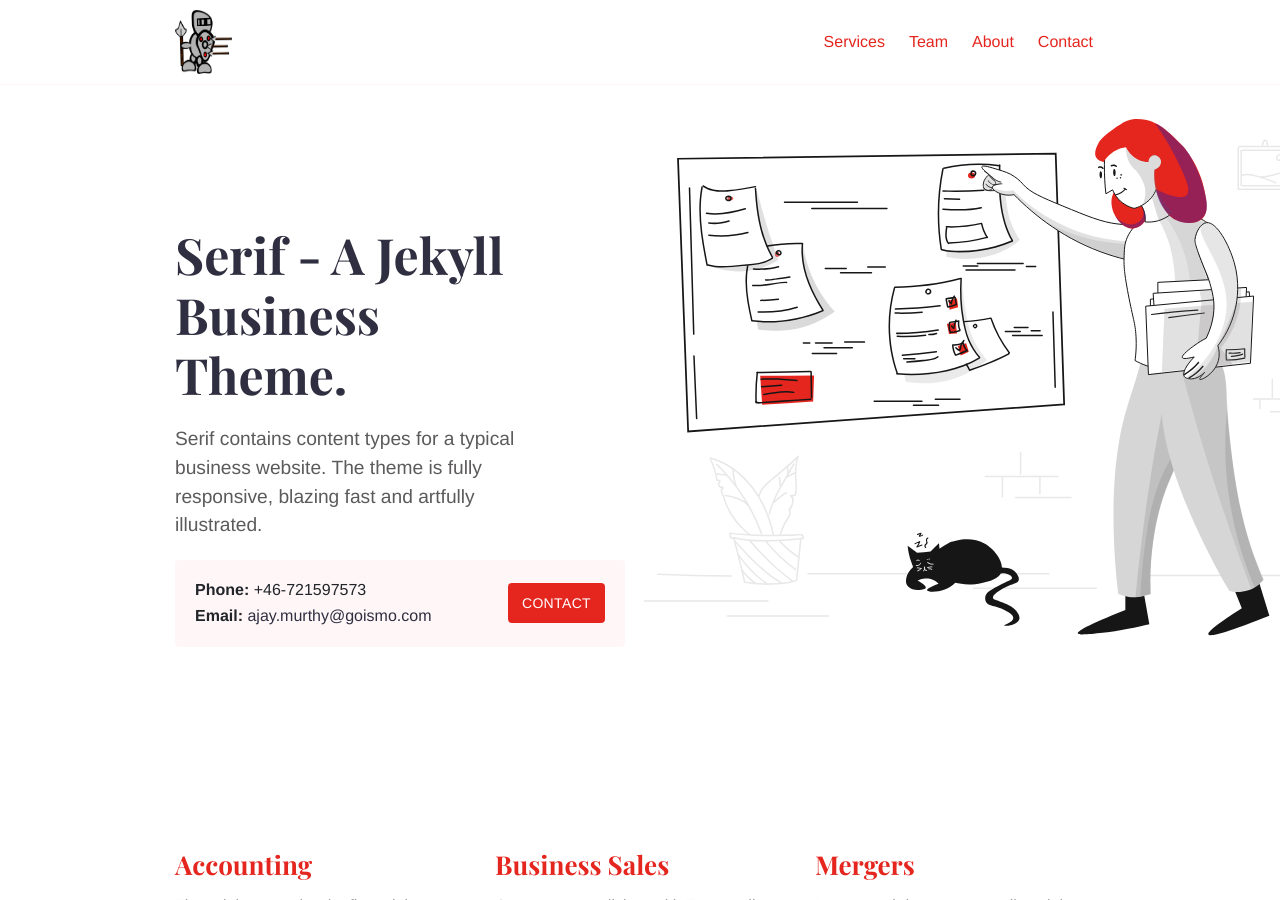
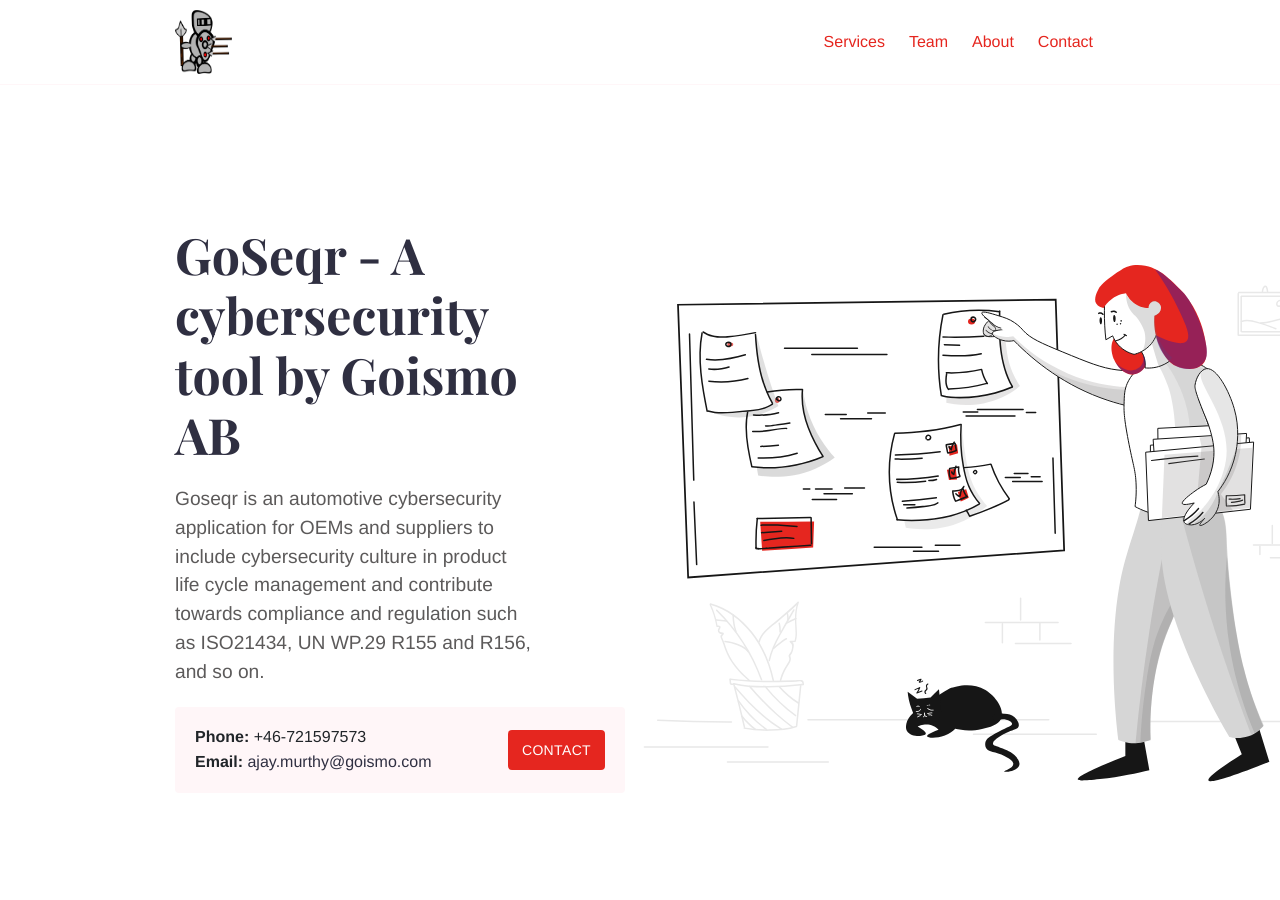
Before and after one commit to goseqr-labs/goseqr-labs.github.io, a Jekyll site: the page built from index.md, in a window 1280 px wide and 900 px high. Built offline with Jekyll 4.4.1, drawn with Linux system fonts in a browser that asks for light colours.

Commit message:
Updated description

```diff
--- a/index.md
+++ b/index.md
@@ -8,6 +8,6 @@ intro_image_hide_on_mobile: true
 show_call_box: true
 ---
 
-# Serif - A Jekyll Business Theme.
+# GoSeqr - A cybersecurity tool by Goismo AB
 
-Serif contains content types for a typical business website. The theme is fully responsive, blazing fast and artfully illustrated.
+Goseqr is an automotive cybersecurity application for OEMs and suppliers to include cybersecurity culture in product life cycle management and contribute towards compliance and regulation such as ISO21434, UN WP.29 R155 and R156, and so on.
```
